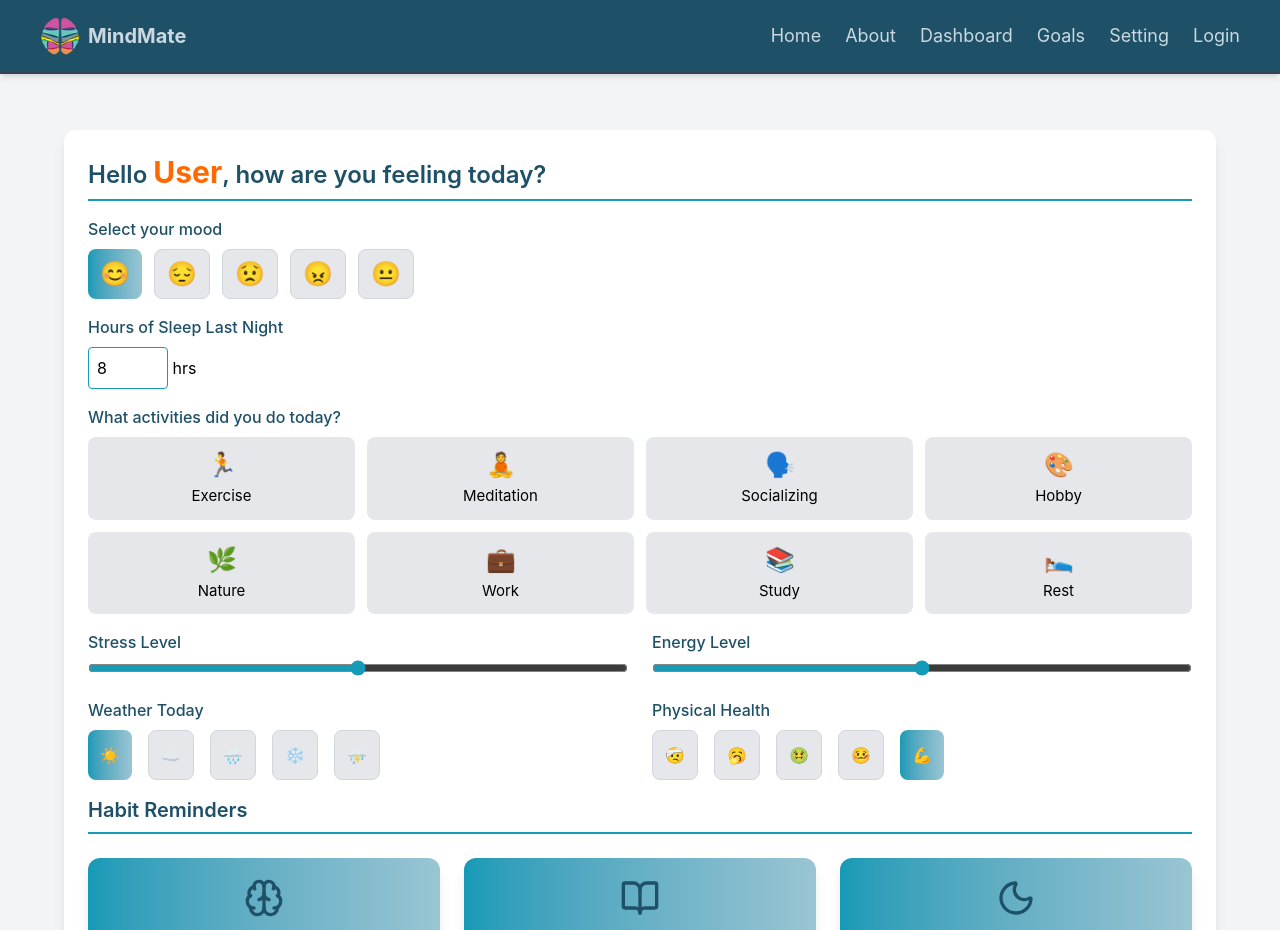
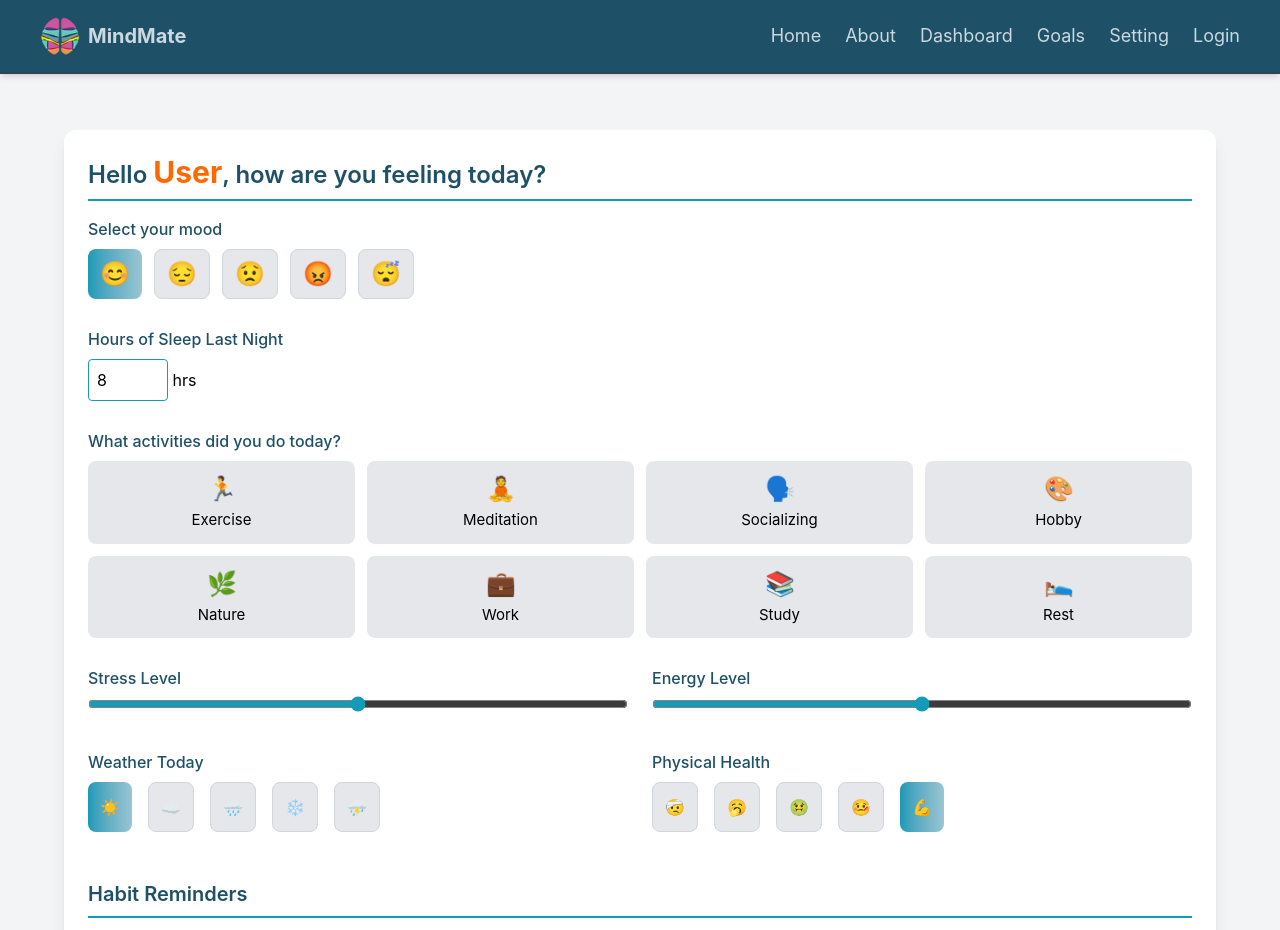
Before and after one commit to Gayatripatil1908/icp10.11-react-1-MindMate, a React (Vite) app: page /mood-tracker in a window 1280 px wide. Shown: the top 930 px of the page. Built offline with nearby package versions, Linux system fonts and the light colour scheme.

Commit message:
Changes in dashboard

```diff
--- a/src/views/dashboard/MoodTracker.jsx
+++ b/src/views/dashboard/MoodTracker.jsx
@@ -92,12 +92,12 @@ function Dashboard() {
             , how are you feeling today?
           </h2>
 
-          <div className="mb-4">
+          <div className="mb-7">
             <label className="block mb-2 font-medium text-[#1e5067]">
               Select your mood
             </label>
             <div className="flex gap-3 flex-wrap">
-              {["😊", "😔", "😟", "😠", "😐"].map((emoji) => (
+              {["😊", "😔", "😟", "😡", "😴"].map((emoji) => (
                 <button
                   key={emoji}
                   onClick={() => setMood(emoji)}
@@ -113,7 +113,7 @@ function Dashboard() {
             </div>
           </div>
 
-          <div className="mb-4">
+          <div className="mb-7">
             <label className="block mb-2 font-medium text-[#1e5067]">
               Hours of Sleep Last Night
             </label>
@@ -128,7 +128,7 @@ function Dashboard() {
             hrs
           </div>
 
-          <div className="mb-4">
+          <div className="mb-7">
             <label className="block mb-2 font-medium text-[#1e5067]">
               What activities did you do today?
             </label>
@@ -156,7 +156,7 @@ function Dashboard() {
             </div>
           </div>
 
-          <div className="mb-4 grid grid-cols-1 sm:grid-cols-2 gap-6">
+          <div className="mb-8 grid grid-cols-1 sm:grid-cols-2 gap-6">
             <div>
               <label className="block mb-1 font-medium text-[#1e5067]">
                 Stress Level
@@ -185,7 +185,7 @@ function Dashboard() {
             </div>
           </div>
 
-          <div className="mb-4 flex flex-col sm:flex-row gap-6">
+          <div className="mb-7 flex flex-col sm:flex-row gap-6">
             {/* Weather */}
             <div className="flex-1">
               <label className="block mb-2 font-medium text-[#1e5067]">
@@ -209,7 +209,7 @@ function Dashboard() {
             </div>
 
             {/* Physical Health */}
-            <div className="flex-1">
+            <div className="flex-1 mb-5">
               <label className="block mb-2 font-medium text-[#1e5067]">
                 Physical Health
               </label>
@@ -231,7 +231,7 @@ function Dashboard() {
             </div>
           </div>
 
-          <div className="mb-8">
+          <div className="mb-10">
             <h2 className="text-xl font-semibold mb-6 text-[#1e5067] border-b-2 border-[#159ab7] pb-2">
               Habit Reminders
             </h2>
```
